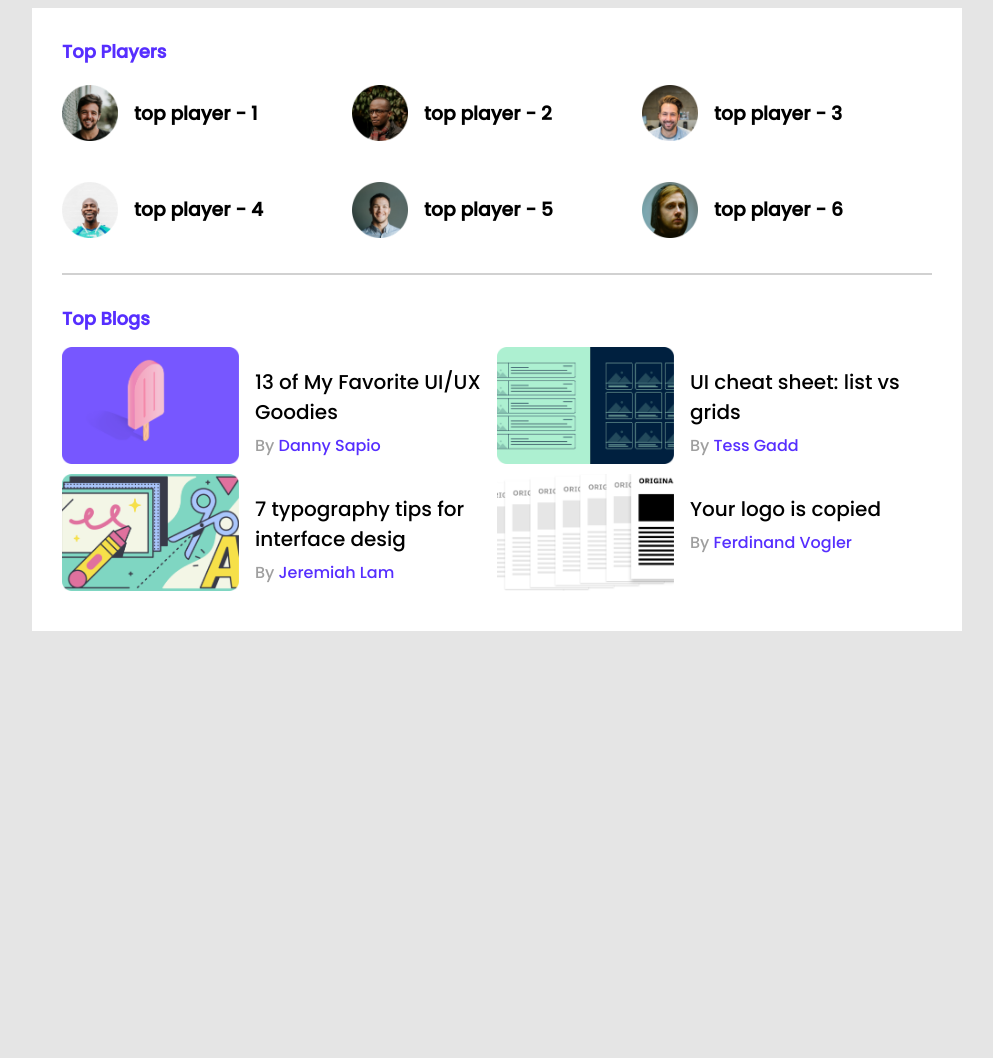
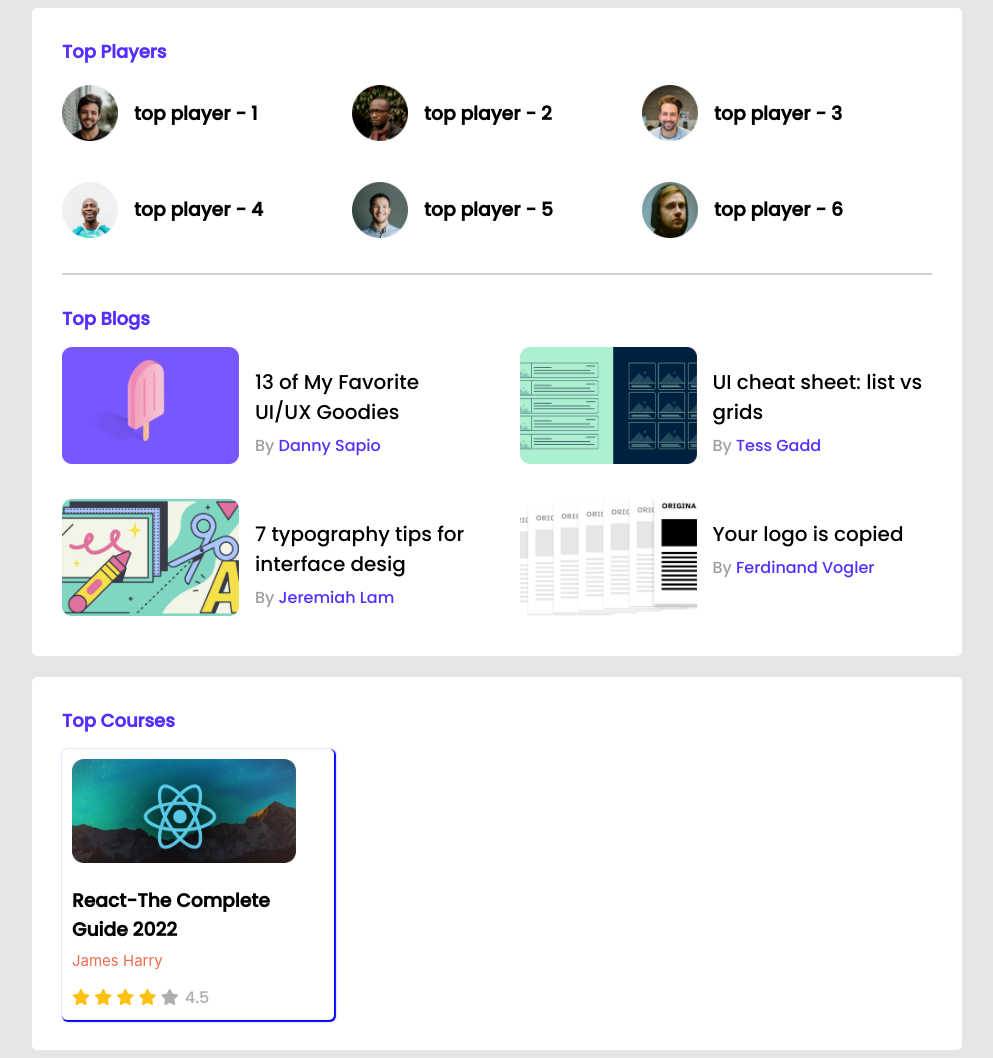
Before and after one commit to mrinal-crypto/leader-board-css3, a plain HTML site: page index.html in a window 1280 px wide. Shown: the whole page, without its empty margins (143-1136 px from the left). Before the commit the page ends 800 px from the top, so only its background shows below. Drawn offline with Linux system fonts and the light colour scheme.

Commit message:
leader-board

```diff
--- a/index.html
+++ b/index.html
@@ -6,6 +6,9 @@
     <meta http-equiv="X-UA-Compatible" content="IE=edge">
     <meta name="viewport" content="width=device-width, initial-scale=1.0">
     <title>leader board</title>
+    <!-- font awesome -->
+    <script src="https://kit.fontawesome.com/caef95dc4b.js" crossorigin="anonymous"></script>
+
     <!-- stylesheet -->
     <link rel="stylesheet" href="styles/style.css">
 </head>
@@ -16,8 +19,9 @@
 
     </header>
     <!-- header end -->
-    <!-- top player and top blog -->
+
     <main>
+        <!-- top player and top blog -->
         <section class="container">
             <div class="top-players">
                 <h1 class="section-title">Top Players</h1>
@@ -94,7 +98,35 @@
                         </div>
                     </article>
                 </div>
+            </div>
+        </section>
 
+        <!-- top courses -->
+        <section class="top-courses container">
+            <h1 class="section-title">Top Courses</h1>
+            <div class="courses">
+                <article class="course">
+                    <div class="course-banner">
+                        <img src="images/courses/course-1.png" alt="">
+                    </div>
+                    <div class="course-details">
+                        <h3 class="course-title">React-The Complete Guide 2022</h3>
+                        <p class="course-author">James Harry</p>
+                    </div>
+                    <div class="course-info">
+                        <div class="stars">
+                            <i class="fas fa-star fill-stars"></i>
+                            <i class="fas fa-star fill-stars"></i>
+                            <i class="fas fa-star fill-stars"></i>
+                            <i class="fas fa-star fill-stars"></i>
+                            <i class="fas fa-star blank-stars"></i>
+                            <span class="ratings">4.5</span>
+                        </div>
+                        <div class="clock">
+
+                        </div>
+                    </div>
+                </article>
             </div>
         </section>
     </main>
--- a/styles/style.css
+++ b/styles/style.css
@@ -10,12 +10,14 @@ body{
 }
 main{
     display: flex;
-    justify-content: center;
+    flex-direction: column;
+    align-items: center;
 }
 .container{
     background-color: #FFFFFF;
     width: 870px;
     padding: 30px;
+    border-radius: 5px;
 }
 
 /*-------------------------------
@@ -56,6 +58,8 @@ hr{
 .blogs{
     display: grid;
     grid-template-columns: repeat(2, 1fr);
+    grid-column-gap: 45px;
+    grid-row-gap: 25px;
 }
 .blog{
     display: flex;
@@ -81,3 +85,45 @@ hr{
     text-decoration: none;
     color: #562EFF;
 }
+
+/*-----------------------
+        top course
+------------------------ */
+.top-courses{
+    margin-top: 21px;
+}
+.course{
+    width: 252px;
+    padding: 10px;
+    box-shadow:1px 1px 1px 1px blue;
+    border-radius: 5px;
+}
+.course-banner img{
+    width: 224px;
+    height: 104px;
+}
+.course-title{
+    margin-top: 16px;
+    margin-bottom: 0px;
+}
+.course-author{
+    margin-top: 7px;
+    font-family: -apple-system, BlinkMacSystemFont, 'Segoe UI', Roboto, Oxygen, Ubuntu, Cantarell, 'Open Sans', 'Helvetica Neue', sans-serif;
+    color: #ED6B4F;
+    font-size: 15px;
+}
+.stars p i{
+    width: 12px;
+    height: 12px;
+    margin-left: 3.5px;
+}
+.fill-stars{
+    color: #FFC014;
+}
+.blank-stars{
+    color: #AEAEAE;
+}
+.ratings{
+    color: #AEAEAE;
+    margin-left: 2px;
+}
```
